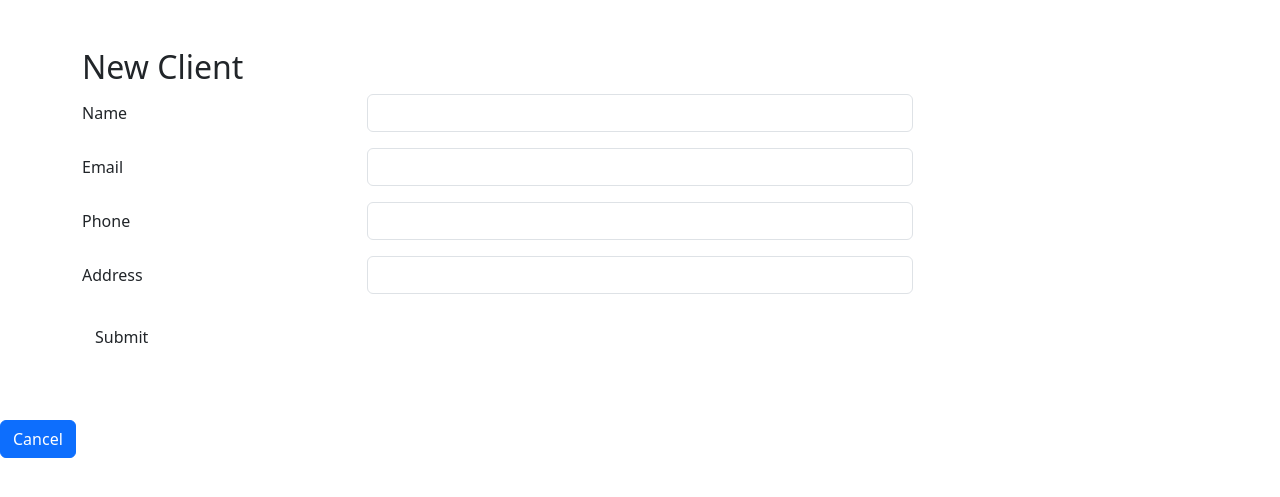
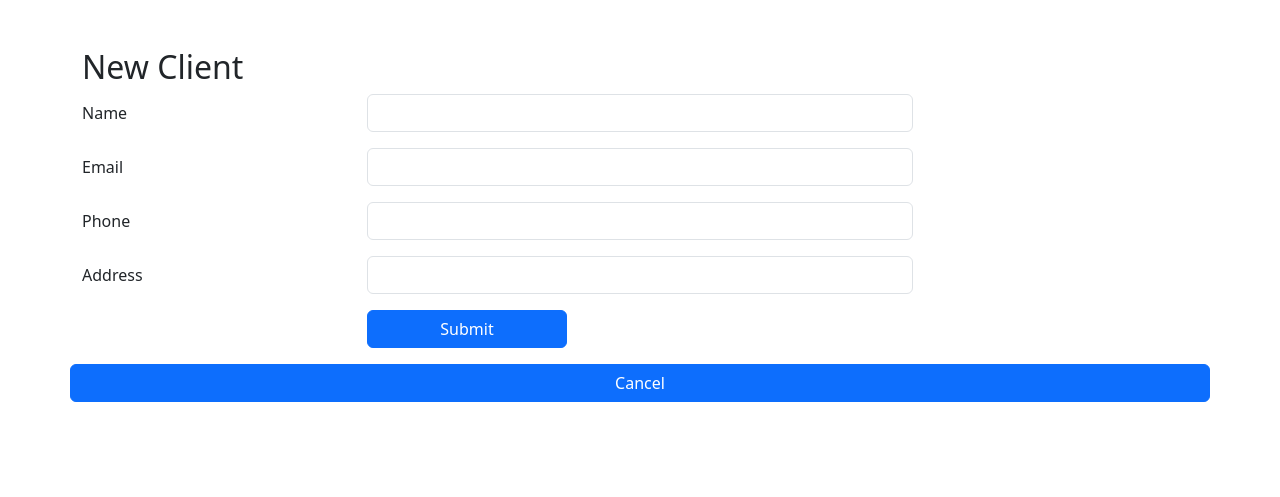
Before and after one commit to celestinedu2020/celestinedu2020, a PHP site: page /create.php in a window 1280 px wide. Shown: the top 497 px of the page. Run offline with PHP 8.4, Linux system fonts and the light colour scheme.

Commit message:
on 05 Aug 2024

```diff
--- a/create.php
+++ b/create.php
@@ -1,4 +1,13 @@
 <?php
+
+$servername="localhost";
+$username="root";
+$password="";
+$database="myshop";
+//create connection
+$connection= new mysqli($servername,$username,$password,$database);
+// check connection
+
 //call database field
 $name="";
 $email="";
@@ -26,7 +35,13 @@ if ($_SERVER['REQUEST_METHOD'] == 'POST' ) {
             # code...
         }
         // add new client to database
-
+$sql="INSERT INTO clients(name,email,phone,adress)"."VALUES('$name','$email','$phone','$adress')";
+$result=$connection->query($sql);
+if (!$result) {
+    $errorMessage="Invalid query:".$connection->error;
+    break;
+    # code...
+}
         $name="";
         $email="";
         $phone="";
@@ -58,6 +73,7 @@ if ($_SERVER['REQUEST_METHOD'] == 'POST' ) {
         <?php
         if (!empty($errorMessage)) {
             echo"
+
             <div class='alert alert-warning alert-dismissible fade show'role='alert'>
             <strong>$errorMessage</strong>
             <button type='button' class='btn-close'data-bs-dismiss='alert'aria-label='close></div>
@@ -100,20 +116,29 @@ if ($_SERVER['REQUEST_METHOD'] == 'POST' ) {
 
             <?php
 if (!empty($successMessage)) {
+    echo"
+    <div class='row mb-3'
+    <div class='offset-sm-3 col-sm-6'>
+    <div class='alert alert-success alert-dismissible fade show' role='alert'>
+    <strong>$successMessage</strong>
+    <button type='button' class='btn-close' data-bs-dismiss='alert' aria-label
+   </div>
+   </div>
+   </div> ";
     # code...
 }
 
 ?>
-            <div class="row mb-2">
-</div class="offset-sm-3 col-sm-3 d-grid">
-<button type="submit" class="btn btn-primaary">Submit</button>
-            </div>
+            <div class="row mb-3">
+<div class="offset-sm-3 col-sm-3 d-grid">
+<button type="submit" class="btn btn-primary" style="width: 200px;" >Submit</button> </div>
+
             <div class="row mb-3">
 </div class="offset-sm-3 col-sm-3 d-grid">
 <a type="submit" class="btn btn-primary" href="/myshop/index.php" role="button">Cancel</a>
 
-
-
+      </div>
+      </div>
 
         </form>
     </div>
--- a/delete.php
+++ b/delete.php
@@ -9,6 +9,8 @@ if (isset($_GET["id"])) {
      $connection=new mysqli($servername,$username,$password,$database);
      $sql="DELETE FROM clients WHERE id=$id";
      $connection->query($sql);
+     header("location:/myshop/indx.php");
+     exit;
     # code...
 }
 
--- a/edit.php
+++ b/edit.php
@@ -149,7 +149,7 @@ if (!empty($successMessage)) {
 <a type="submit" class="btn btn-primary" href="/myshop/index.php" role="button">Cancel</a>
 
 
-
+            </div>
 
         </form>
     </div>
```
